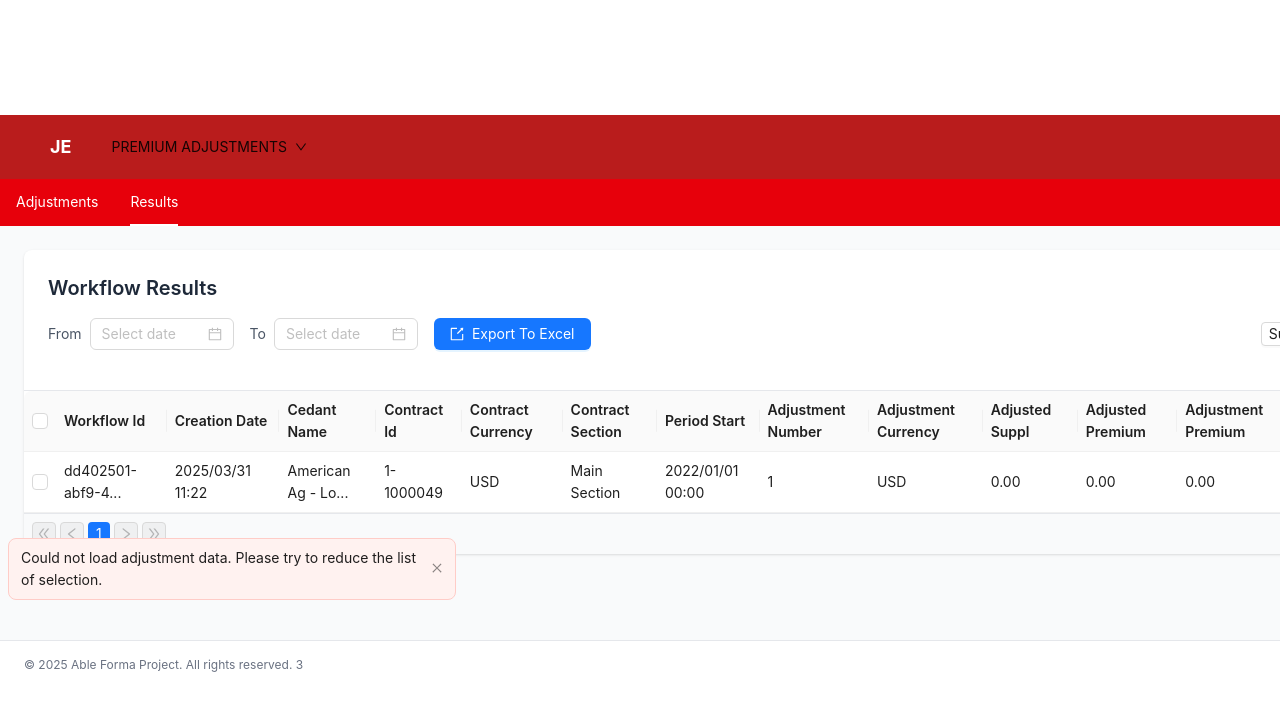
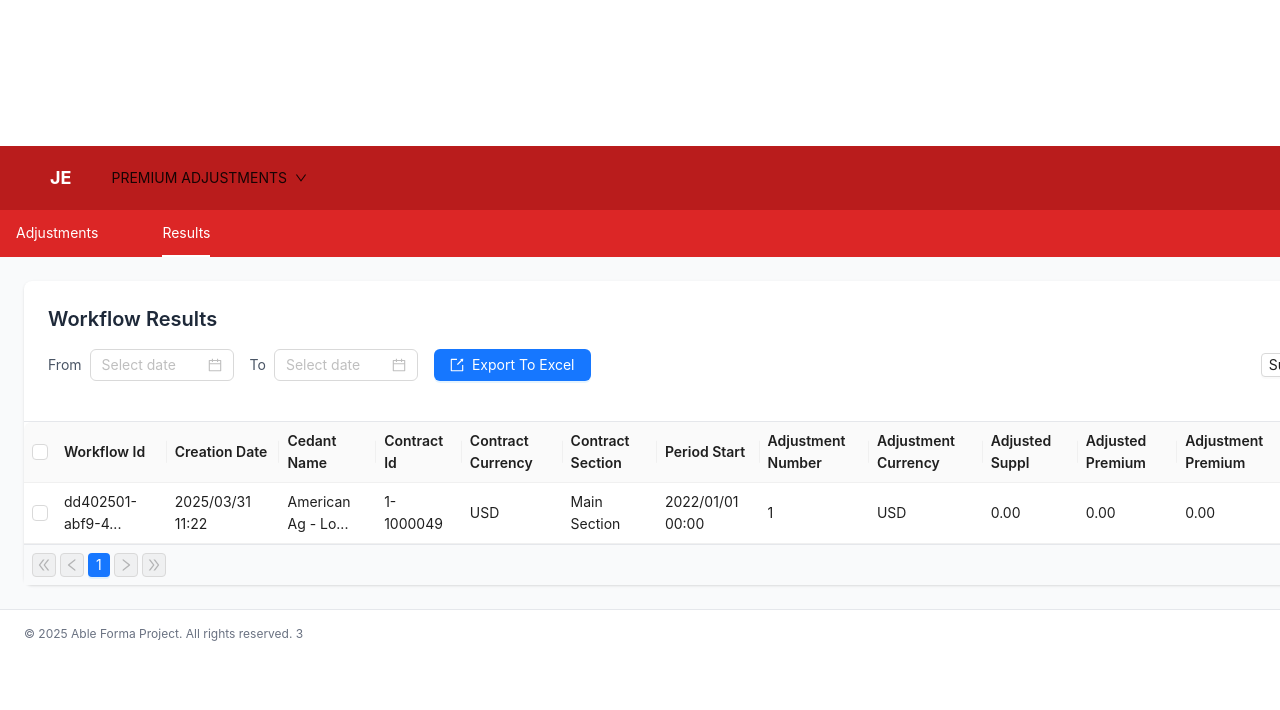
Before and after one commit to DFori/mock-forms, a React (Vite) app in the folder premium-adjustment/: page / in a window 1280 px wide. Shown: the top 710 px of the page. Built offline with nearby package versions, Linux system fonts and the light colour scheme.

Commit message:
nav styling

```diff
--- a/premium-adjustment/src/App.jsx
+++ b/premium-adjustment/src/App.jsx
@@ -1,37 +1,40 @@
-import React, { useState } from 'react';
-import { Layout } from 'antd';
-import Header from './components/common/Header';
-import Footer from './components/common/Footer';
-import TabNavigation from './components/navigation/TabNavigation';
-import AdjustmentsTab from './components/adjustments/AdjustmentsTab';
-import ResultsTab from './components/results/ResultsTab';
-import CustomAlert from './components/common/CustomAlert';
-import { tableStyles } from './styles/tableStyles';
+import React, { useState } from "react";
+import { Layout } from "antd";
+import Header from "./components/common/Header";
+import Footer from "./components/common/Footer";
+import TabNavigation from "./components/navigation/TabNavigation";
+import AdjustmentsTab from "./components/adjustments/AdjustmentsTab";
+import ResultsTab from "./components/results/ResultsTab";
+import CustomAlert from "./components/common/CustomAlert";
+import { tableStyles } from "./styles/tableStyles";
 
 const { Content } = Layout;
 
 const App = () => {
-  const [activeTab, setActiveTab] = useState('results');
+  const [activeTab, setActiveTab] = useState("results");
   const [showAlert, setShowAlert] = useState(true);
+
+  console.log("Current activeTab:", activeTab);
+
+  const handleTabChange = (newTab) => {
+    console.log("Tab changing from", activeTab, "to", newTab);
+    setActiveTab(newTab);
+  };
 
   return (
     <Layout className="min-h-screen">
-       <Header />
-       <TabNavigation activeTab={activeTab} setActiveTab={setActiveTab} />
+      <Header />
+      <TabNavigation activeTab={activeTab} setActiveTab={setActiveTab} />
 
       <Content className="p-6 bg-gray-50 flex-1">
-        {activeTab === 'adjustments' ? (
-          <AdjustmentsTab />
-        ) : (
-          <ResultsTab />
-        )}
+        {activeTab === "adjustments" ? <AdjustmentsTab /> : <ResultsTab />}
 
-         <CustomAlert
+        {/* <CustomAlert
           show={showAlert}
           onClose={() => setShowAlert(false)}
           message="Could not load adjustment data. Please try to reduce the list of selection."
-        />
-       </Content>
+        />  */}
+      </Content>
 
       <Footer />
 
--- a/premium-adjustment/src/components/navigation/TabNavigation.jsx
+++ b/premium-adjustment/src/components/navigation/TabNavigation.jsx
@@ -7,8 +7,11 @@ const TabNavigation = ({ activeTab, setActiveTab }) => {
   ];
 
   return (
-    <div className="bg-red-600 px-4">
-      <div className="flex space-x-8">
+    <div
+      className="bg-red-600 px-4"
+      style={{ backgroundColor: '#dc2626', padding: '0 16px' }}
+    >
+      <div className="flex space-x-8" style={{ display: 'flex', gap: '32px' }}>
         {tabs.map(tab => (
           <div
             key={tab.key}
@@ -17,7 +20,24 @@ const TabNavigation = ({ activeTab, setActiveTab }) => {
                 ? 'border-white'
                 : 'border-transparent hover:border-white'
             }`}
+            style={{
+              color: 'white',
+              padding: '12px 0',
+              borderBottom: activeTab === tab.key ? '2px solid white' : '2px solid transparent',
+              cursor: 'pointer',
+              transition: 'border-color 0.3s ease'
+            }}
             onClick={() => setActiveTab(tab.key)}
+            onMouseEnter={(e) => {
+              if (activeTab !== tab.key) {
+                e.target.style.borderBottomColor = 'white';
+              }
+            }}
+            onMouseLeave={(e) => {
+              if (activeTab !== tab.key) {
+                e.target.style.borderBottomColor = 'transparent';
+              }
+            }}
           >
             {tab.label}
           </div>
```
